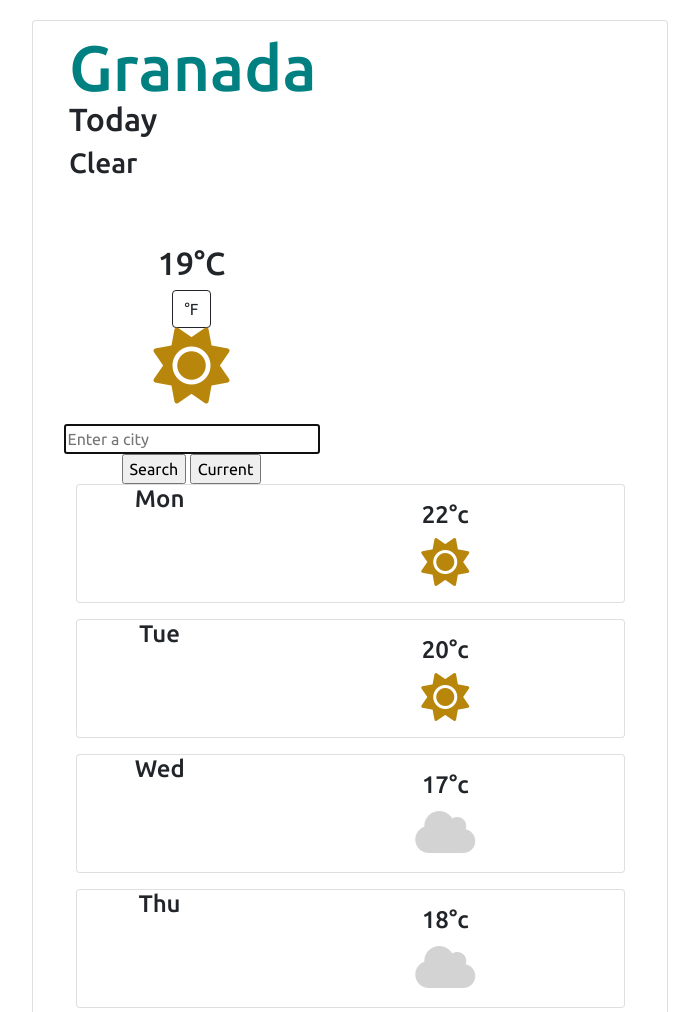
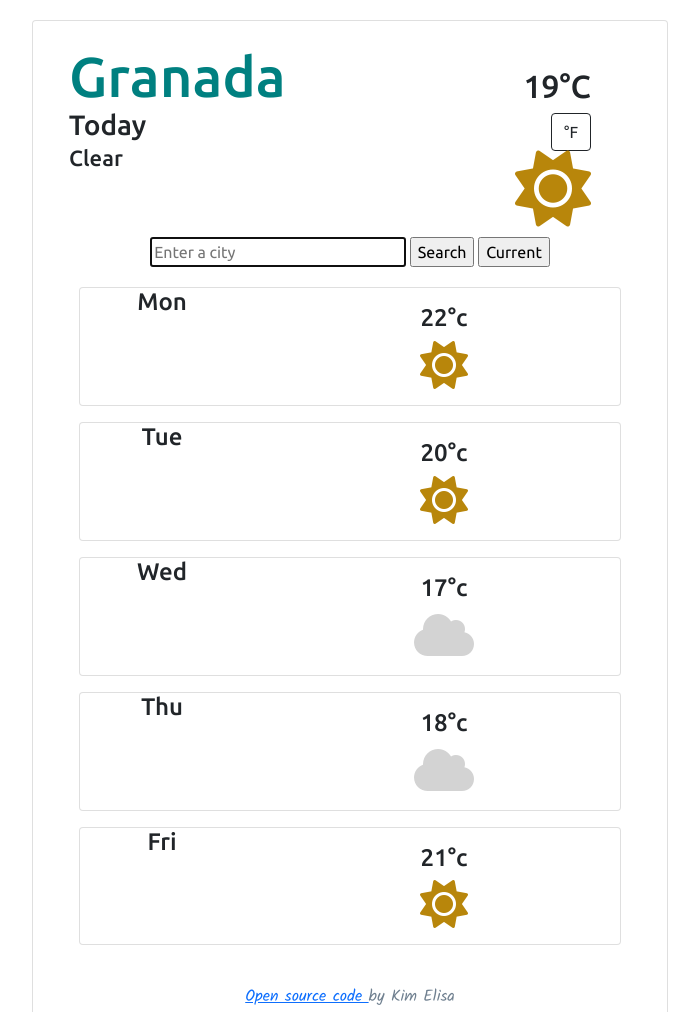
Before and after one commit to Kim-Elisa/Weather-app-project, a website built with Parcel: page index.html in a window 1280 px wide. Shown: the top 1012 px of the page, without its empty margins (290-989 px from the left). Built offline with nearby package versions, Linux system fonts and the light colour scheme.

Commit message:
updated overview class html and css

```diff
--- a/index.html
+++ b/index.html
@@ -27,14 +27,12 @@
     <div class="container">
       <div class="card">
         <div class="card-body full-app">
-          <div class="overview">
           <div class="row">
             <div class="col-6">
+              <div class="overview">
                 <h1 class="city-searched" id="city-heading">Granada</h1>
                 <h2 class="today-weather">Today</h2>
                 <h3 class="today-weather-description">Clear</h3>
-                </div>
-              </div>
               </div>
             </div>
             <div class="col-6">
@@ -54,7 +52,7 @@
             </div>
             <div class="container weather-search">
               <div class="row">
-                <div class="col-6">
+                <div class="col">
                   <form id="city-search-form">
                     <input
                       type="text"
@@ -67,11 +65,13 @@
                       type="submit"
                       value="Search"
                       id="search-city-button"
+                      class="button-search"
                     />
                     <input
                       type="button"
                       value="Current"
                       id="current-location-button"
+                      class="button-current"
                     />
                   </form>
                 </div>
--- a/src/style.css
+++ b/src/style.css
@@ -10,7 +10,8 @@ body {
 
 h1 {
   color: teal;
-  font-size: 64px;
+  font-size: 56px;
+  padding-top: 10px;
   line-height: 20px;
 }
 
@@ -34,13 +35,22 @@ footer {
 }
 
 .today-weather {
-  font-size: 32px;
+  font-size: 28px;
   padding-top: 15px;
+  padding-bottom: 0;
+  line-height: 30px;
+}
+
+.today-weather-description {
+  font-size: 22px;
+  padding-top: 0;
+  line-height: 20px;
 }
 
 .overview-weather {
-  text-align: top right;
-  padding: 20px 20px;
+  text-align: right;
+  padding: 30px 60px 10px 0;
+  margin: 0 auto;
 }
 
 .today-weather-icon {
@@ -60,3 +70,16 @@ footer {
   color: lightgray;
   font-size: 48px;
 }
+
+.container .weather-search {
+  padding-bottom: 20px;
+  margin: -20 auto;
+}
+
+.button-search {
+  display: inline-block;
+}
+
+.button-current {
+  display: inline-block;
+}
```
Lines whose indentation alone changed are shown as unchanged.
